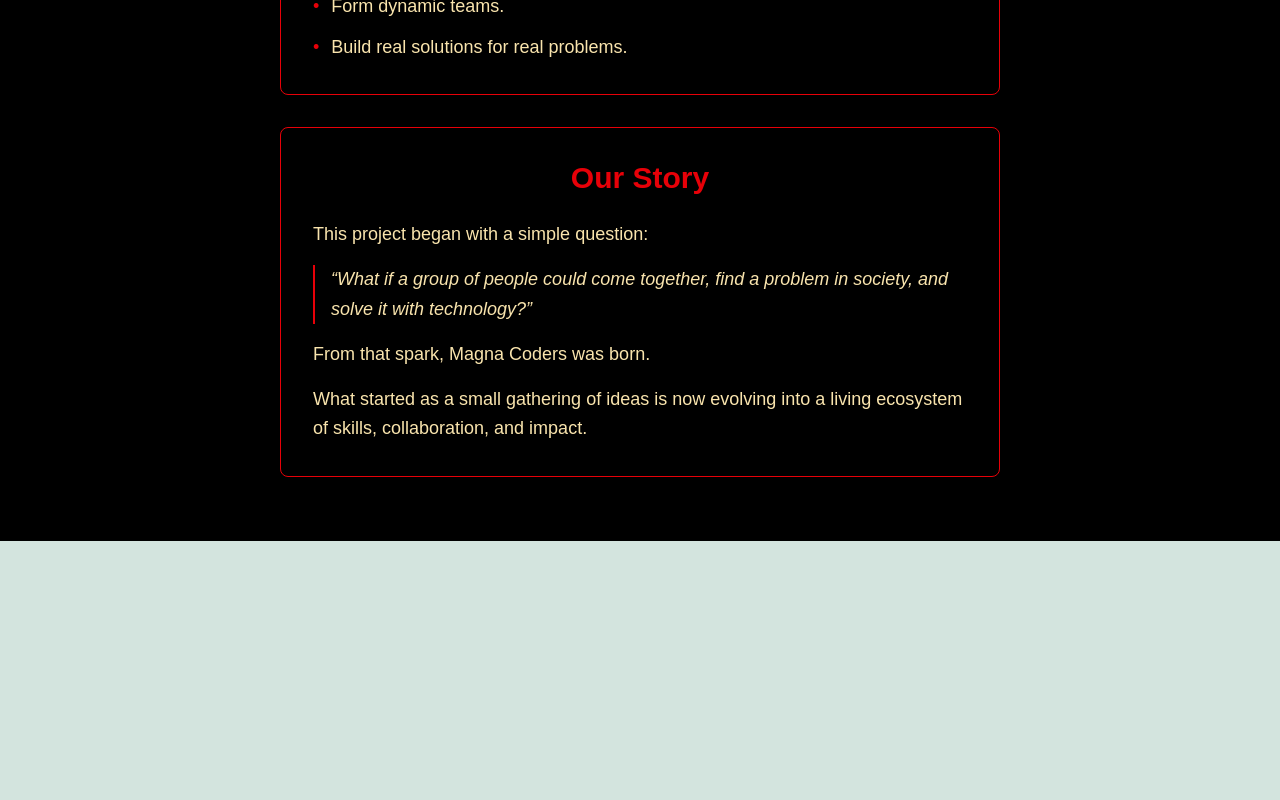
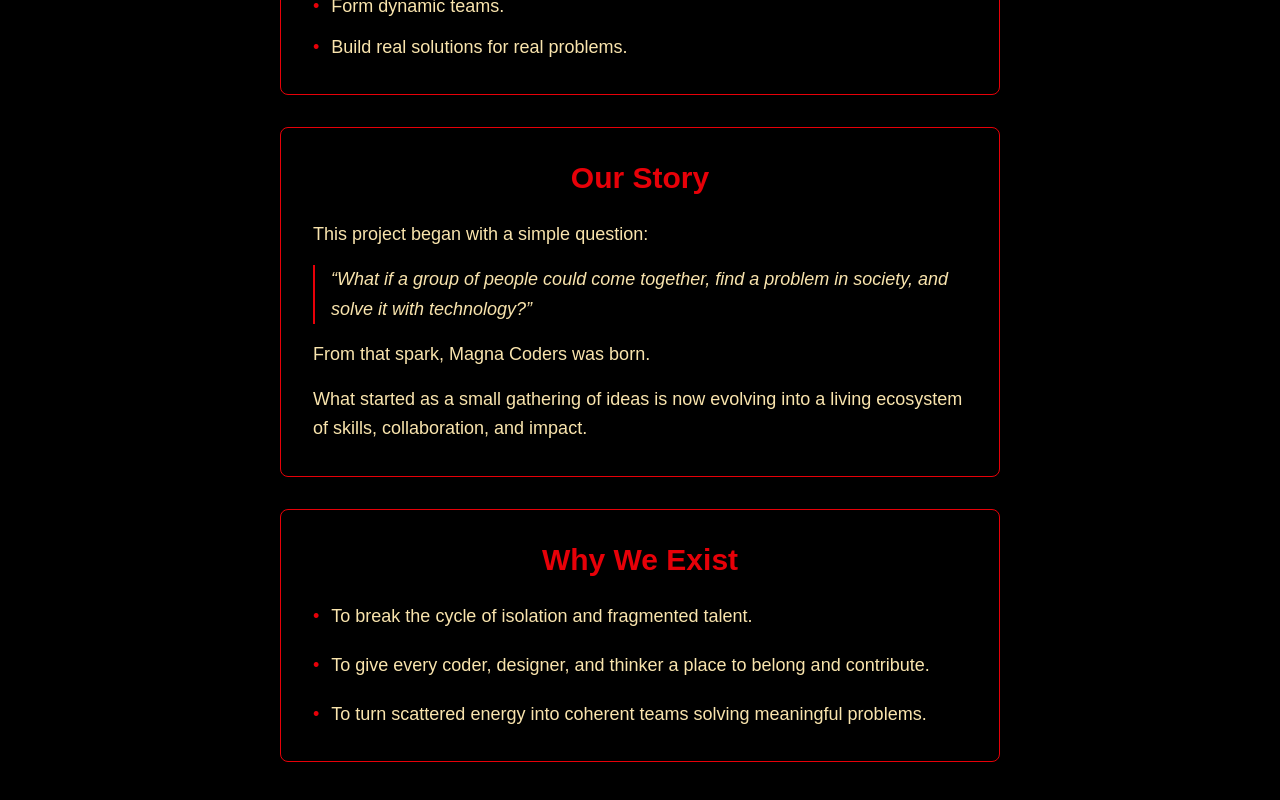
Before and after one commit to dev-dantez/magna-code, a Next.js app: page /about in a window 1280 px wide. Shown: the part 414-1214 px from the top of the page. Before the commit the page ends 955 px from the top, so only its background shows below. Built offline with nearby package versions, Linux system fonts and the light colour scheme.

Commit message:
why we exist

```diff
--- a/app/about/page.tsx
+++ b/app/about/page.tsx
@@ -125,6 +125,30 @@
                 </p>
               </div>
             </div>
+
+            {/* Why We Exist Section */}
+            <div className="border border-[#E70008] rounded-lg p-4 sm:p-6 md:p-8 mx-2 sm:mx-4">
+              <h2 className="text-xl sm:text-2xl md:text-3xl font-bold text-[#E70008] font-mono mb-4 sm:mb-6">
+                Why We Exist
+              </h2>
+
+              <div className="text-left max-w-2xl mx-auto">
+                <ul className="text-base sm:text-lg text-[#F9E4AD] font-mono leading-relaxed space-y-4 sm:space-y-5">
+                  <li className="flex items-start">
+                    <span className="text-[#E70008] mr-2 sm:mr-3">•</span>
+                    <span>To break the cycle of isolation and fragmented talent.</span>
+                  </li>
+                  <li className="flex items-start">
+                    <span className="text-[#E70008] mr-2 sm:mr-3">•</span>
+                    <span>To give every coder, designer, and thinker a place to belong and contribute.</span>
+                  </li>
+                  <li className="flex items-start">
+                    <span className="text-[#E70008] mr-2 sm:mr-3">•</span>
+                    <span>To turn scattered energy into coherent teams solving meaningful problems.</span>
+                  </li>
+                </ul>
+              </div>
+            </div>
           </div>
         </div>
       </div>
```
